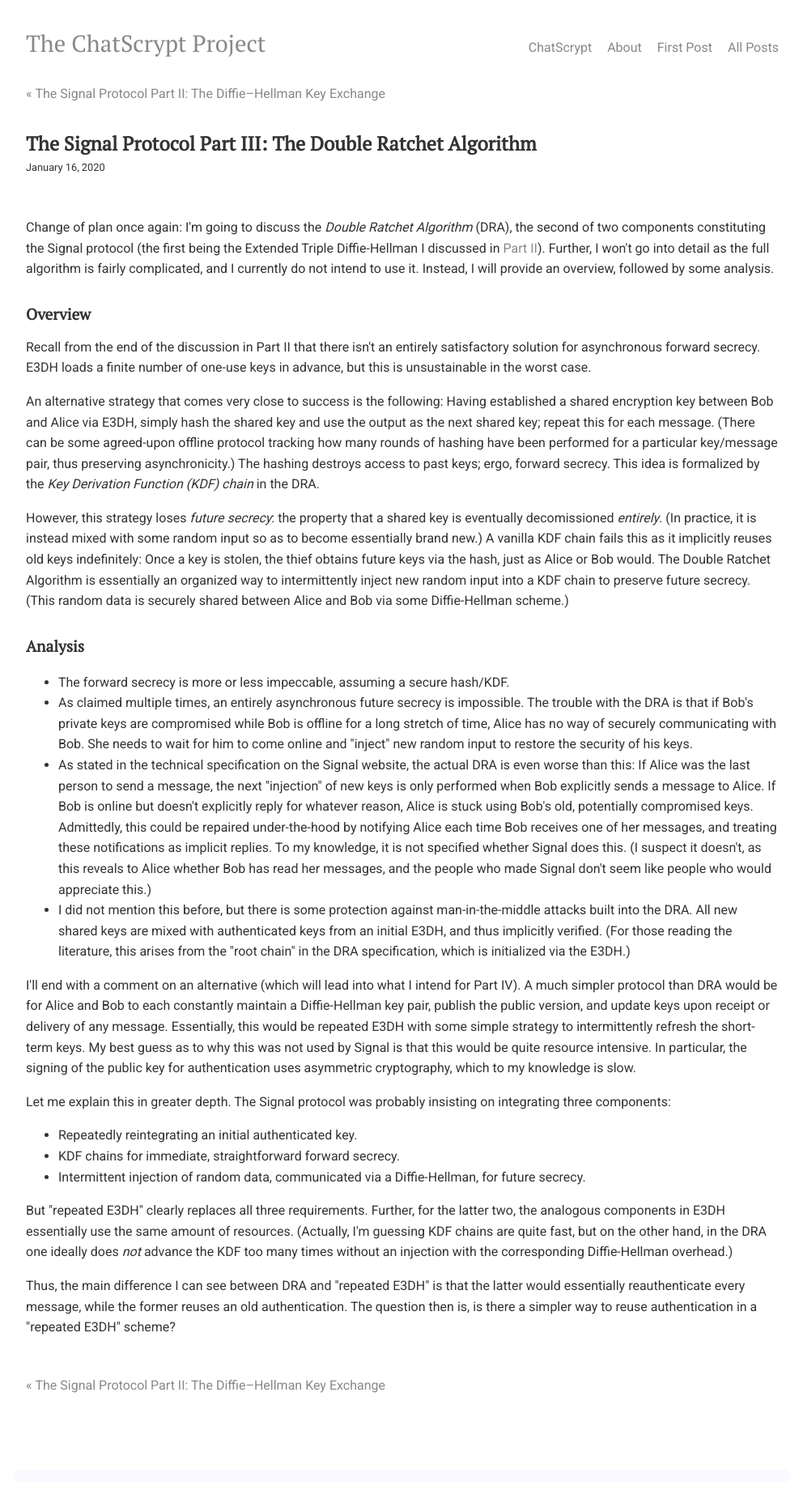
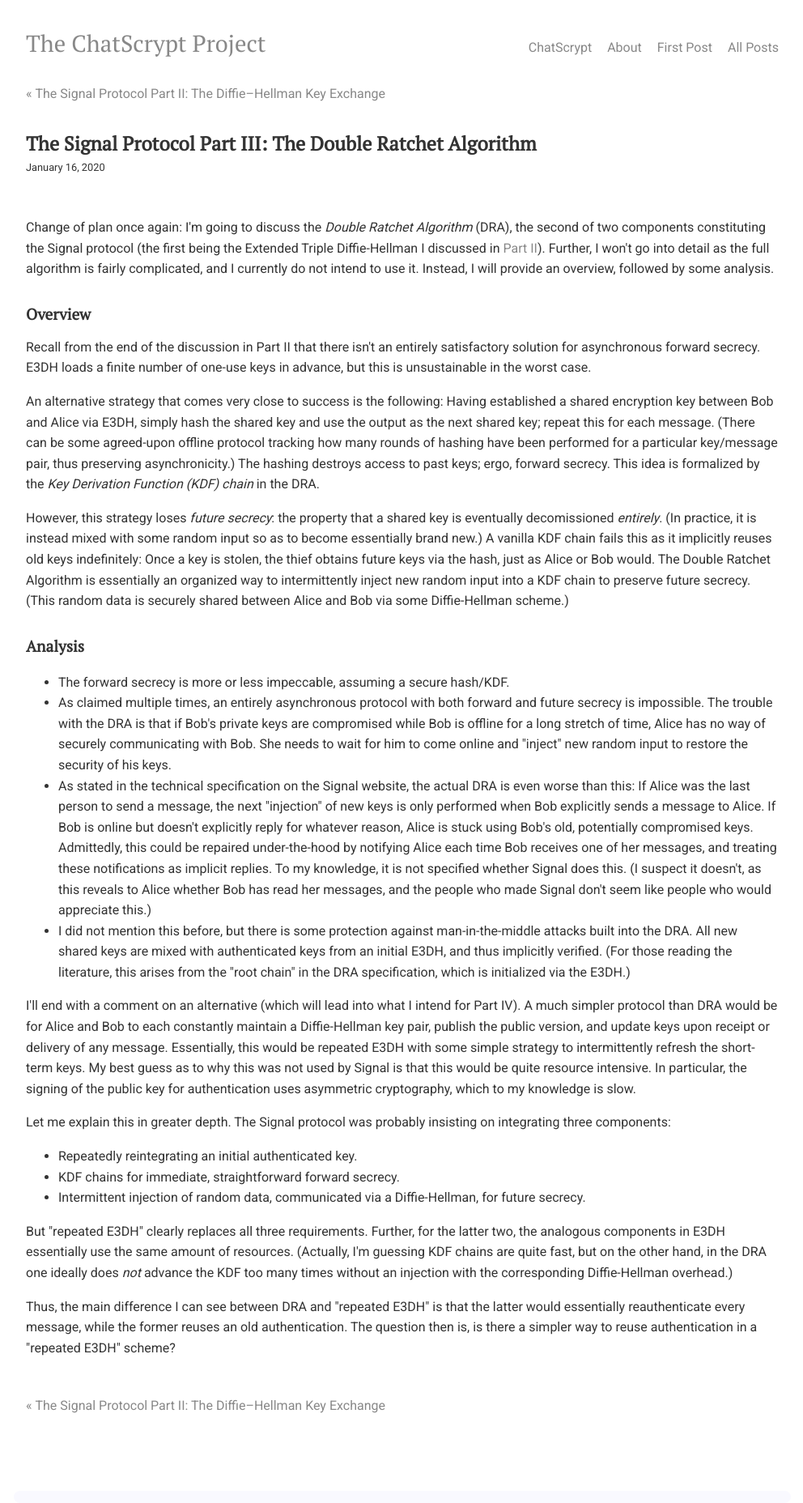
Before and after one commit to chatscrypt/chatscrypt.github.io, a Jekyll site: the page built from _posts/2020-01-16-the-signal-protocol-part-iii-the-double-ratchet-algorithm.html, in a window 1280 px wide. Shown: the whole page at 81% size, without its empty margins (143-1135 px from the left). Built offline with Jekyll 4.4.1, drawn with Linux system fonts in a browser that asks for light colours; comment, search, counter and statistics services are not loaded; before the commit the page ends 1830 px from its top, so only the background shows below that.

Commit message:
Update 2020-01-16-the-signal-protocol-part-iii-the-double-ratchet-algorithm.html

```diff
--- a/_posts/2020-01-16-the-signal-protocol-part-iii-the-double-ratchet-algorithm.html
+++ b/_posts/2020-01-16-the-signal-protocol-part-iii-the-double-ratchet-algorithm.html
@@ -22,7 +22,7 @@
 <ul>
 <li> The forward secrecy is more or less impeccable, assuming a secure hash/KDF.
 
-<li> As claimed multiple times, an entirely asynchronous future secrecy is impossible. The trouble with the DRA is that if Bob's private keys are compromised while Bob is offline for a long stretch of time, Alice has no way of securely communicating with Bob. She needs to wait for him to come online and "inject" new random input to restore the security of his keys.
+<li> As claimed multiple times, an entirely asynchronous protocol with both forward and future secrecy is impossible. The trouble with the DRA is that if Bob's private keys are compromised while Bob is offline for a long stretch of time, Alice has no way of securely communicating with Bob. She needs to wait for him to come online and "inject" new random input to restore the security of his keys.
 
 <li>As stated in the technical specification on the Signal website, the actual DRA is even worse than this: If Alice was the last person to send a message, the next "injection" of new keys is only performed when Bob explicitly sends a message to Alice. If Bob is online but doesn't explicitly reply for whatever reason, Alice is stuck using Bob's old, potentially compromised keys. Admittedly, this could be repaired under-the-hood by notifying Alice each time Bob receives one of her messages, and treating these notifications as implicit replies. To my knowledge, it is not specified whether Signal does this. (I suspect it doesn't, as this reveals to Alice whether Bob has read her messages, and the people who made Signal don't seem like people who would appreciate this.)
 
```
